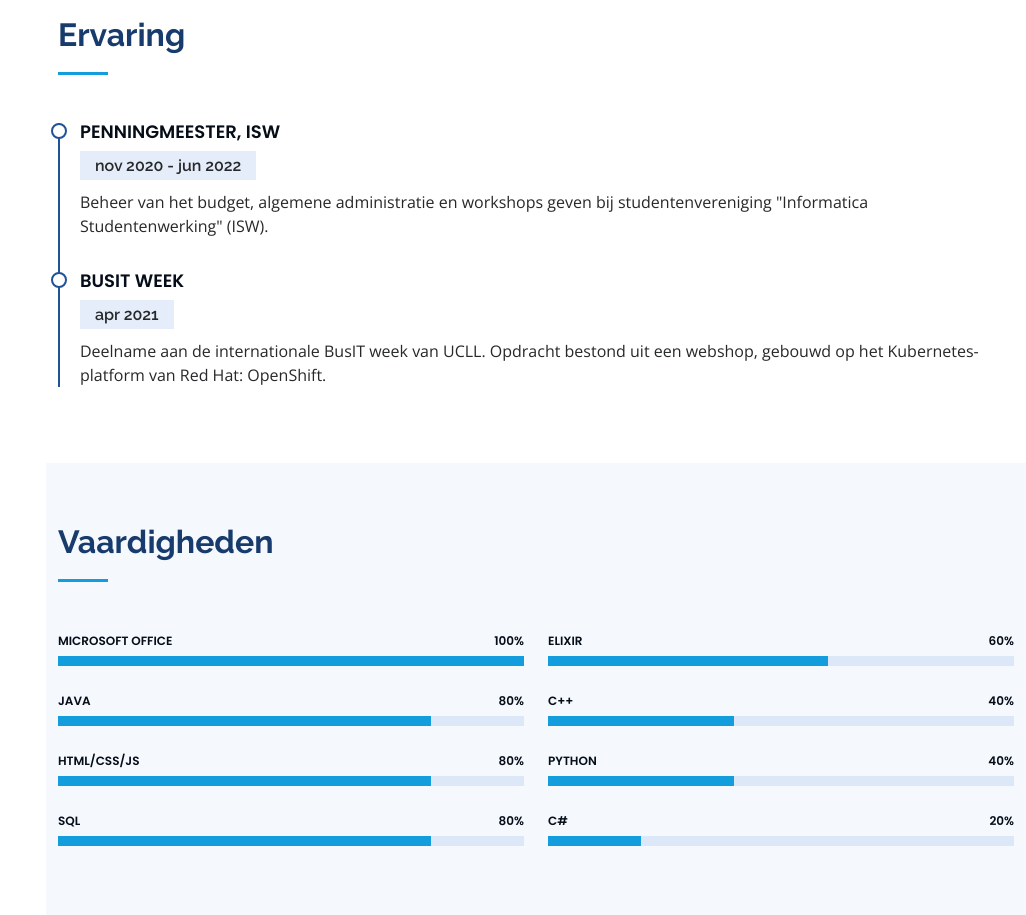
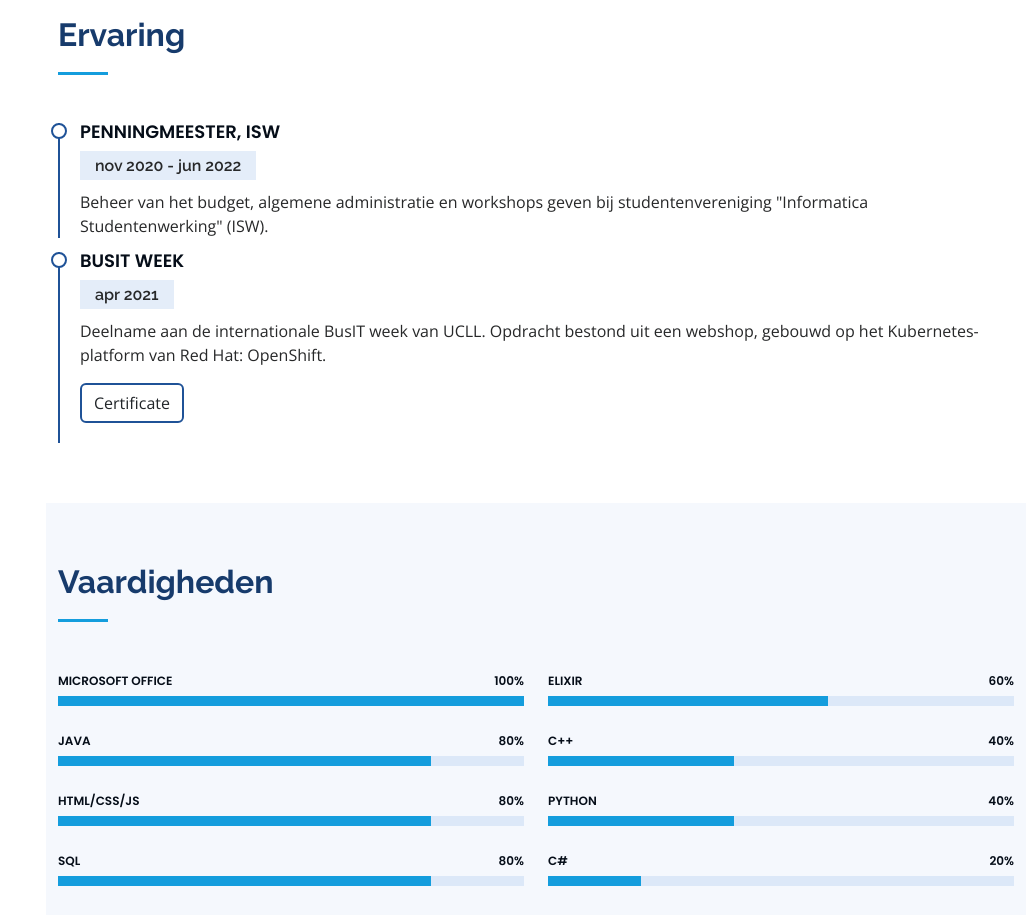
Before and after one commit to nona-luypaert/portfolio, a plain HTML site: page index.html in a window 1280 px wide. Shown: the part 1040-1955 px from the top of the page, without its empty margins (254-1280 px from the left). Drawn offline with nearby package versions, Linux system fonts and the light colour scheme.

Commit message:
added certificate download

```diff
--- a/assets/css/style.css
+++ b/assets/css/style.css
@@ -572,6 +572,10 @@ section {
   left: -9px;
   top: 0;
   background: #fff;
+  border: 2px solid #1f5297;
+}
+
+.download-btn {
   border: 2px solid #1f5297;
 }
 
--- a/index.html
+++ b/index.html
@@ -61,7 +61,7 @@
           <li><a href="#ervaring" class="nav-link scrollto"><i class='bx bx-spreadsheet' ></i> <span>Ervaring</span></a></li>
           <li><a href="#skills" class="nav-link scrollto"><i class='bx bx-brain' ></i> <span>Vaardigheden</span></a></li>
           <li><a href="#portfolio" class="nav-link scrollto"><i class="bx bxs-book-content"></i> <span>Projecten</span></a></li>
-          <li><a href="assets/Nona_Luypaert_CV.pdf"class="btn"><i class='bx bx-file-blank'></i>Download CV</a></li>
+          <li><a href="assets/Nona_Luypaert_CV.pdf"class="btn"><i class='bx bx-file-blank'></i> <span>Download CV</span><a></li>
         </ul>
       </nav><!-- .nav-menu -->
     </div>
@@ -150,6 +150,7 @@
           <h5>apr 2021</h5>
           <p>Deelname aan de internationale BusIT week van UCLL. Opdracht bestond uit een webshop,
             gebouwd op het Kubernetes-platform van Red Hat: OpenShift.</p>
+          <a href="assets/busit_week_2021_certificate.pdf"class="btn download-btn">Certificate<a>
         </div>
       </div>
     </section><!-- End Ervaring Section -->
```
Also changed, not shown: 1 other file.
